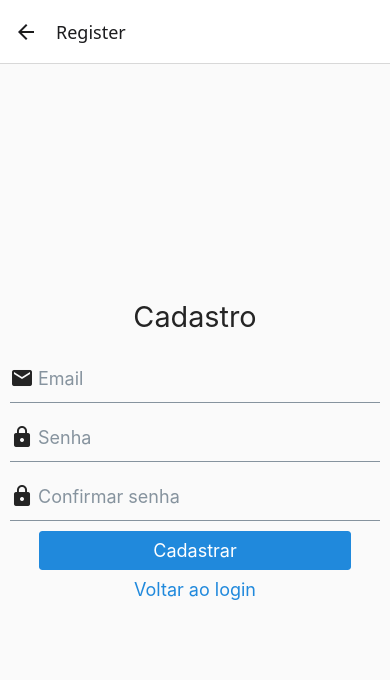
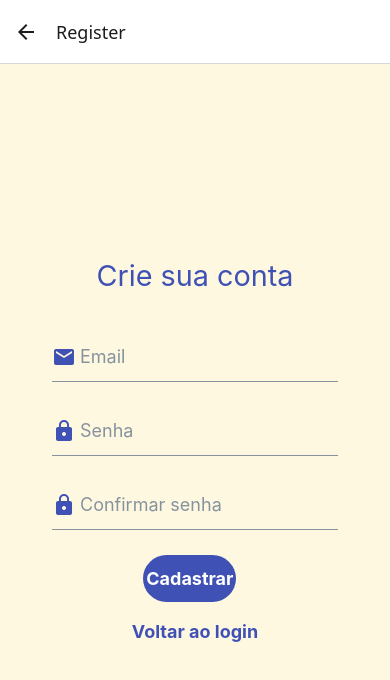
Before and after one commit to Frambo3sa/logincomfirenilson, a React Native app: screen /Register in a window 390 px wide. Shown: the top 680 px of the page. Built offline with nearby package versions, Linux system fonts and the light colour scheme.

Commit message:
atualizacoescss

```diff
--- a/src/screens/HomeScreen.js
+++ b/src/screens/HomeScreen.js
@@ -1,4 +1,3 @@
-// src/screens/HomeScreen.js
 import React from 'react';
 import { View, StyleSheet } from 'react-native';
 import { Text, Button } from 'react-native-elements';
@@ -13,10 +12,11 @@ export default function HomeScreen({ navigation }) {
 
   return (
     <View style={styles.container}>
-      <Text h3>Bem-vindo!</Text>
+      <Text h2 style={styles.title}>Tá logando certinho, tá vendo? 😎</Text>
       <Button
         title="Sair"
-        containerStyle={{ marginTop: 20, width: '60%' }}
+        buttonStyle={styles.button}
+        titleStyle={{ fontWeight: 'bold' }}
         onPress={handleLogout}
       />
     </View>
@@ -26,7 +26,20 @@ export default function HomeScreen({ navigation }) {
 const styles = StyleSheet.create({
   container: {
     flex: 1,
+    backgroundColor: '#FFF8E1', // amarelo pastel
     justifyContent: 'center',
     alignItems: 'center',
+    padding: 20,
+  },
+  title: {
+    color: '#3F51B5', // azul pastel
+    textAlign: 'center',
+    marginBottom: 40,
+  },
+  button: {
+    backgroundColor: '#3F51B5',
+    borderRadius: 25,
+    paddingHorizontal: 30,
+    paddingVertical: 12,
   },
 });
--- a/src/screens/LoginScreen.js
+++ b/src/screens/LoginScreen.js
@@ -1,4 +1,3 @@
-// src/screens/LoginScreen.js
 import React, { useState } from 'react';
 import { View, StyleSheet, Alert } from 'react-native';
 import { Input, Button, Text } from 'react-native-elements';
@@ -20,24 +19,37 @@ export default function LoginScreen({ navigation }) {
 
   return (
     <View style={styles.container}>
-      <Text h3 style={{ marginBottom: 20 }}>Login</Text>
+      <Text h3 style={styles.title}>Bem-vindo de volta!</Text>
+
       <Input
         placeholder="Email"
-        leftIcon={{ type: 'material', name: 'email' }}
+        leftIcon={{ type: 'material', name: 'email', color: '#3F51B5' }}
         onChangeText={setEmail}
         value={email}
+        inputStyle={{ color: '#333' }}
+        containerStyle={styles.inputContainer}
       />
       <Input
         placeholder="Senha"
-        leftIcon={{ type: 'material', name: 'lock' }}
+        leftIcon={{ type: 'material', name: 'lock', color: '#3F51B5' }}
         secureTextEntry
         onChangeText={setSenha}
         value={senha}
+        inputStyle={{ color: '#333' }}
+        containerStyle={styles.inputContainer}
       />
-      <Button title="Entrar" onPress={handleLogin} containerStyle={{ width: '80%' }} />
+
+      <Button
+        title="Entrar"
+        onPress={handleLogin}
+        buttonStyle={styles.button}
+        titleStyle={{ fontWeight: 'bold' }}
+      />
+
       <Button
         title="Criar conta"
         type="clear"
+        titleStyle={styles.linkText}
         onPress={() => navigation.navigate('Register')}
       />
     </View>
@@ -47,8 +59,28 @@ export default function LoginScreen({ navigation }) {
 const styles = StyleSheet.create({
   container: {
     flex: 1,
+    backgroundColor: '#E3F2FD', // azul pastel
     justifyContent: 'center',
     alignItems: 'center',
-    backgroundColor: '#fafafa',
+    padding: 25,
+  },
+  title: {
+    marginBottom: 40,
+    color: '#3F51B5',
+  },
+  inputContainer: {
+    width: '90%',
+    marginBottom: 15,
+  },
+  button: {
+    backgroundColor: '#FFEE58', // amarelo pastel
+    borderRadius: 25,
+    paddingVertical: 12,
+    width: '90%',
+  },
+  linkText: {
+    color: '#3F51B5',
+    marginTop: 10,
+    fontWeight: 'bold',
   },
 });
--- a/src/screens/RegisterScreen.js
+++ b/src/screens/RegisterScreen.js
@@ -1,4 +1,3 @@
-// src/screens/RegisterScreen.js
 import React, { useState } from 'react';
 import { View, StyleSheet, Alert } from 'react-native';
 import { Input, Button, Text } from 'react-native-elements';
@@ -26,31 +25,43 @@ export default function RegisterScreen({ navigation }) {
 
   return (
     <View style={styles.container}>
-      <Text h3 style={{ marginBottom: 20 }}>Cadastro</Text>
+      <Text h3 style={styles.title}>Crie sua conta</Text>
+
       <Input
         placeholder="Email"
-        leftIcon={{ type: 'material', name: 'email' }}
+        leftIcon={{ type: 'material', name: 'email', color: '#3F51B5' }}
         onChangeText={setEmail}
         value={email}
+        containerStyle={styles.inputContainer}
       />
       <Input
         placeholder="Senha"
-        leftIcon={{ type: 'material', name: 'lock' }}
+        leftIcon={{ type: 'material', name: 'lock', color: '#3F51B5' }}
         secureTextEntry
         onChangeText={setSenha}
         value={senha}
+        containerStyle={styles.inputContainer}
       />
       <Input
         placeholder="Confirmar senha"
-        leftIcon={{ type: 'material', name: 'lock' }}
+        leftIcon={{ type: 'material', name: 'lock', color: '#3F51B5' }}
         secureTextEntry
         onChangeText={setConfirmar}
         value={confirmar}
+        containerStyle={styles.inputContainer}
       />
-      <Button title="Cadastrar" onPress={handleRegister} containerStyle={{ width: '80%' }} />
+
+      <Button
+        title="Cadastrar"
+        onPress={handleRegister}
+        buttonStyle={styles.button}
+        titleStyle={{ fontWeight: 'bold' }}
+      />
+
       <Button
         title="Voltar ao login"
         type="clear"
+        titleStyle={styles.linkText}
         onPress={() => navigation.navigate('Login')}
       />
     </View>
@@ -60,8 +71,28 @@ export default function RegisterScreen({ navigation }) {
 const styles = StyleSheet.create({
   container: {
     flex: 1,
+    backgroundColor: '#FFF8E1', // amarelo pastel
     justifyContent: 'center',
     alignItems: 'center',
-    backgroundColor: '#fafafa',
+    padding: 25,
+  },
+  title: {
+    marginBottom: 40,
+    color: '#3F51B5',
+  },
+  inputContainer: {
+    width: '90%',
+    marginBottom: 15,
+  },
+  button: {
+    backgroundColor: '#3F51B5',
+    borderRadius: 25,
+    paddingVertical: 12,
+    width: '90%',
+  },
+  linkText: {
+    color: '#3F51B5',
+    marginTop: 10,
+    fontWeight: 'bold',
   },
 });
```
